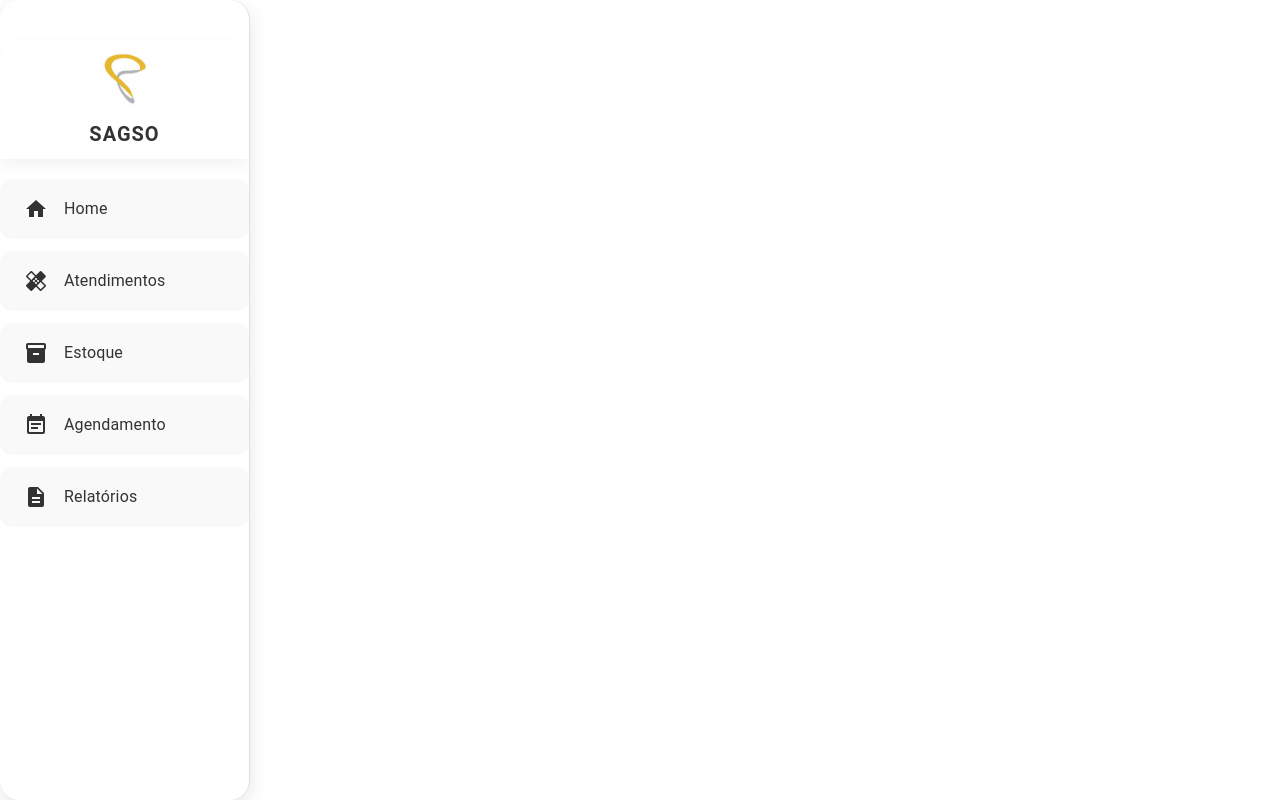
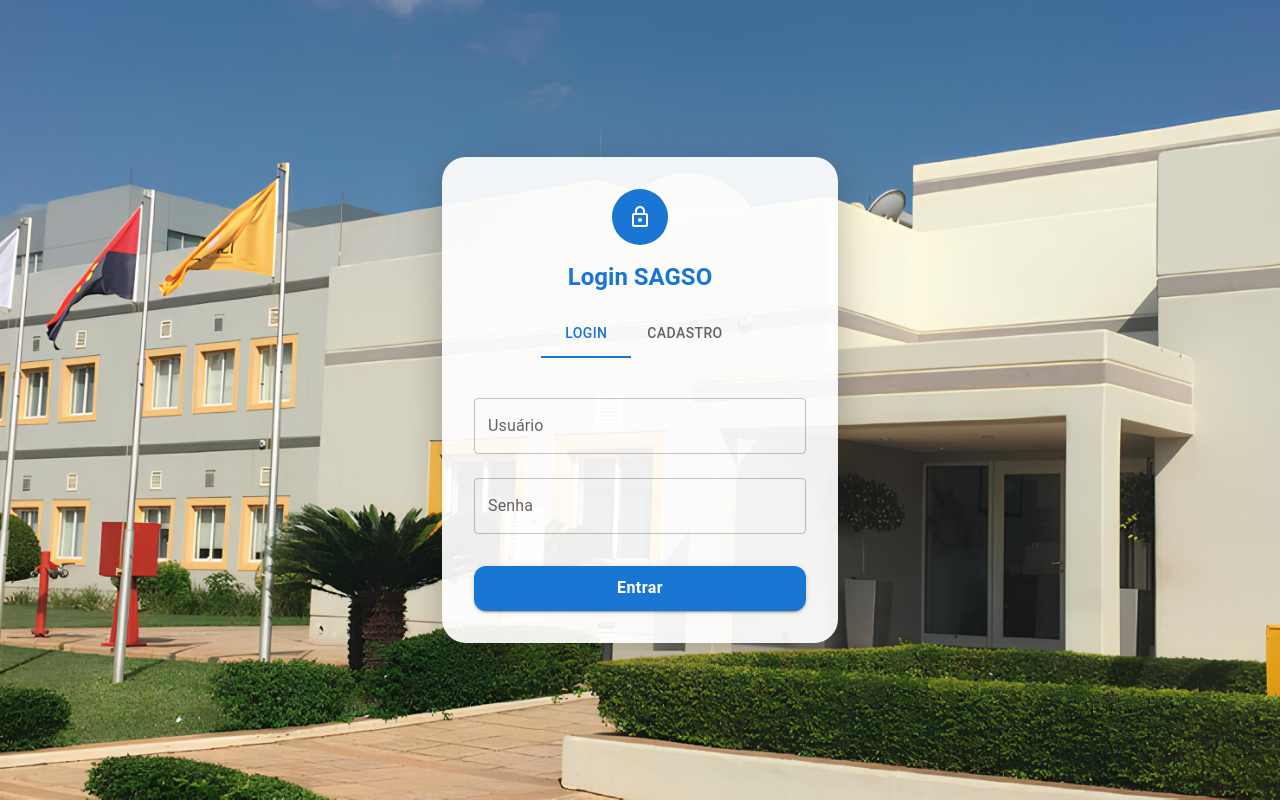
Before and after one commit to Pedro-cabinda/SAGSO, a React (Create React App) app: page /login in a window 1280 px wide. Built offline with nearby package versions, Linux system fonts and the light colour scheme.

Commit message:
melhorias e adicão do login

```diff
--- a/package.json
+++ b/package.json
@@ -10,6 +10,7 @@
     "chart.js": "^4.4.7",
     "cra-template": "1.2.0",
     "file-saver": "^2.0.5",
+    "framer-motion": "^12.7.3",
     "jspdf": "^3.0.1",
     "react": "^19.0.0",
     "react-chartjs-2": "^5.3.0",
--- a/src/App.js
+++ b/src/App.js
@@ -1,31 +1,32 @@
-// Arquivo App.js
-import React from 'react';
 import { BrowserRouter as Router, Routes, Route } from 'react-router-dom';
-import { Box, CssBaseline, Toolbar } from '@mui/material';
-import Sidebar from './componentes/SideBar';
+import LayoutPadrao from './componentes/LayoutPadrao';
 import Home from './paginas/Home';
-import Atendimento from './paginas/Atendimento';
+import Atendimentos from './paginas/Atendimento';
 import Estoque from './paginas/Estoque';
 import Agendamento from './paginas/Agendamento';
+import Relatorios from './paginas/Relatorios';
+import Login from './paginas/Login';
+import RotaPrivada from './componentes/RotaPrivada'; // importar aqui
 
-const App = () => {
+function App() {
   return (
     <Router>
-      <Box sx={{ display: 'flex' }}>
-        <CssBaseline />
-        <Sidebar />
-        <Box component="main" sx={{ flexGrow: 1, bgcolor: 'background.default', p: 3 }}>
-          <Toolbar />
-          <Routes>
+      <Routes>
+        <Route path="/login" element={<Login />} />
+
+        {/* Rota protegida */}
+        <Route element={<RotaPrivada />}>
+          <Route element={<LayoutPadrao />}>
             <Route path="/" element={<Home />} />
-            <Route path="/atendimentos" element={<Atendimento />} />
+            <Route path="/atendimentos" element={<Atendimentos />} />
             <Route path="/estoque" element={<Estoque />} />
             <Route path="/agendamento" element={<Agendamento />} />
-          </Routes>
-        </Box>
-      </Box>
+            <Route path="/relatorios" element={<Relatorios />} />
+          </Route>
+        </Route>
+      </Routes>
     </Router>
   );
-};
+}
 
 export default App;
--- /dev/null
+++ b/src/componentes/LayoutPadrao.js
@@ -0,0 +1,17 @@
+// src/components/LayoutPadrao.jsx
+import React from 'react';
+import Sidebar from './SideBar';
+import { Outlet } from 'react-router-dom';
+
+const LayoutPadrao = () => {
+  return (
+    <div style={{ display: 'flex', minHeight: '100vh' }}>
+      <Sidebar />
+      <div style={{ flexGrow: 1, padding: '24px' }}>
+        <Outlet />
+      </div>
+    </div>
+  );
+};
+
+export default LayoutPadrao;
--- /dev/null
+++ b/src/componentes/RotaPrivada.js
@@ -0,0 +1,11 @@
+// src/componentes/RotaPrivada.jsx
+import React from 'react';
+import { Navigate, Outlet } from 'react-router-dom';
+
+const RotaPrivada = () => {
+  const usuarioAutenticado = localStorage.getItem('token'); // ou verifique outro dado
+
+  return usuarioAutenticado ? <Outlet /> : <Navigate to="/login" replace />;
+};
+
+export default RotaPrivada;
--- a/src/paginas/Home.js
+++ b/src/paginas/Home.js
@@ -1,6 +1,7 @@
 import React, { useState } from 'react';
-import { Container, Typography, Box, Grid, Paper, Button, Snackbar, IconButton, Badge, Tooltip, Drawer, List, ListItem, ListItemText, Divider } from '@mui/material';
+import { Container, Typography, Box, Grid, Paper, Button, Snackbar, IconButton, Badge, Tooltip, Drawer, List, ListItem, ListItemText, Divider, Avatar } from '@mui/material';
 import { Bar, Pie, Line } from 'react-chartjs-2';
+import { useNavigate } from 'react-router-dom'; // Importar o useNavigate
 import { Chart as ChartJS, CategoryScale, LinearScale, BarElement, LineElement, Title, Tooltip as ChartTooltip, Legend, ArcElement, PointElement } from 'chart.js';
 import { Assessment, PendingActions, TrendingDown, Close, Notifications, Delete, CheckCircle } from '@mui/icons-material';
 import { jsPDF } from 'jspdf';
@@ -17,6 +18,7 @@ const Dashboard = () => {
   ]);
   const [notificacao, setNotificacao] = useState(false);
   const [drawerOpen, setDrawerOpen] = useState(false);
+  const navigate = useNavigate(); // Usar o useNavigate
 
   const handleExcluirNotificacao = (index) => {
     setAlertasExames((prev) => prev.filter((_, i) => i !== index));
@@ -36,8 +38,22 @@ const Dashboard = () => {
     doc.save('relatorio.pdf');
   };
 
+  const handleLogout = () => {
+    // Aqui você pode limpar o token/sessão se necessário
+    navigate('/login'); // Redireciona para a página de login
+  };
+
   return (
     <Container>
+      <Box sx={{ display: 'flex', justifyContent: 'end', mt: 2, mb: 2 }}>
+        <Tooltip title="Perfil">
+          <IconButton>
+            <Avatar alt="Foto do Usuário" src="/path/to/profile.jpg" />
+          </IconButton>
+        </Tooltip>
+        <Button onClick={handleLogout} variant="outlined" sx={{ marginLeft: 2 }}>Logout</Button> {/* Botão de Logout */}
+      </Box>
+
       <Box sx={{ display: 'flex', justifyContent: 'end', mt: 2, mb: 2 }}>
         <Tooltip title="Alertas de Exames">
           <IconButton onClick={() => setDrawerOpen(true)}>
--- /dev/null
+++ b/src/paginas/Login.js
@@ -0,0 +1,220 @@
+import React, { useState } from 'react';
+import {
+  Container,
+  Box,
+  TextField,
+  Button,
+  Typography,
+  Paper,
+  Avatar,
+  Snackbar,
+  IconButton,
+  Tabs,
+  Tab,
+  CircularProgress,
+  useTheme,
+  useMediaQuery
+} from '@mui/material';
+import LockOutlinedIcon from '@mui/icons-material/LockOutlined';
+import CloseIcon from '@mui/icons-material/Close';
+import { motion } from 'framer-motion';
+import { Navigate, useNavigate } from 'react-router-dom';
+
+
+
+const MotionPaper = motion(Paper);
+const MotionAvatar = motion(Avatar);
+const MotionTypography = motion(Typography);
+const MotionButton = motion(Button);
+
+const Login = () => {
+  const [tab, setTab] = useState(0);
+  const [usuario, setUsuario] = useState('');
+  const [senha, setSenha] = useState('');
+  const [nome, setNome] = useState('');
+  const [confSenha, setConfSenha] = useState('');
+  const [notificacao, setNotificacao] = useState(false);
+  const [loading, setLoading] = useState(false);
+  const theme = useTheme();
+  const darkMode = theme.palette.mode === 'dark';
+  const isMobile = useMediaQuery(theme.breakpoints.down('sm'));
+  const [mensagemNotificacao, setMensagemNotificacao] = useState('');
+  const navigate = useNavigate(); // Aqui é onde o navigate é definido
+
+
+  const handleLogin = (e) => {
+    e.preventDefault();
+    if (usuario === '' || senha === '') {
+      setMensagemNotificacao('Preencha todos os campos!');
+      setNotificacao(true);
+    } else {
+      setLoading(true);
+      setTimeout(() => {
+        if (usuario === 'admin' && senha === '1234') {
+          localStorage.setItem('token', 'usuarioAutenticado'); // ← ADICIONAR ESTA LINHA
+          navigate('/'); // ← troque para apenas /
+        }
+         else {
+          setMensagemNotificacao('Usuário ou senha inválidos!');
+          setNotificacao(true);
+        }
+        setLoading(false);
+      }, 2000);
+    }
+  };
+
+
+
+  const handleRegister = (e) => {
+    e.preventDefault();
+    if (nome === '' || usuario === '' || senha === '' || confSenha === '') {
+      setNotificacao(true);
+    } else if (senha !== confSenha) {
+      alert('As senhas não coincidem');
+    } else {
+      setLoading(true);
+      setTimeout(() => {
+        console.log('Registrado:', { nome, usuario, senha });
+        setLoading(false);
+      }, 2000);
+    }
+  };
+
+  return (
+    <Box
+      sx={{
+        height: '100vh',
+        backgroundImage: `url('/imagens/fundo.jpeg')`,
+        backgroundSize: 'cover',
+        backgroundPosition: 'center',
+        backgroundRepeat: 'no-repeat',
+        display: 'flex',
+        justifyContent: 'center',
+        alignItems: 'center',
+        px: 2,
+        backdropFilter: 'blur(3px)',
+      }}
+    >
+      <Container maxWidth="xs">
+        <MotionPaper
+          elevation={10}
+          initial={{ y: 80, opacity: 0 }}
+          animate={{ y: 0, opacity: 1 }}
+          transition={{ duration: 0.6, ease: 'easeOut' }}
+          sx={{
+            p: 4,
+            borderRadius: 6,
+            textAlign: 'center',
+            backgroundColor: darkMode ? '#1e1e1e' : 'rgba(255,255,255,0.92)',
+            boxShadow: '0 12px 36px rgba(0, 0, 0, 0.25)',
+            transition: 'all 0.3s ease-in-out',
+          }}
+        >
+
+          <MotionAvatar
+            sx={{ m: '0 auto', bgcolor: 'primary.main', width: 56, height: 56 }}
+            initial={{ scale: 0 }}
+            animate={{ scale: 1 }}
+            transition={{ delay: 0.2, type: 'spring', stiffness: 300 }}
+          >
+            <LockOutlinedIcon fontSize="medium" />
+          </MotionAvatar>
+
+          <MotionTypography
+            variant="h5"
+            fontWeight="bold"
+            color="primary"
+            mt={2}
+            mb={2}
+            initial={{ opacity: 0 }}
+            animate={{ opacity: 1 }}
+            transition={{ delay: 0.3 }}
+          >
+            {tab === 0 ? 'Login SAGSO' : 'Cadastro'}
+          </MotionTypography>
+
+          <Tabs
+            value={tab}
+            onChange={(e, newValue) => setTab(newValue)}
+            centered={!isMobile}
+            variant={isMobile ? 'fullWidth' : 'standard'}
+            sx={{ mb: 3 }}
+          >
+            <Tab label="Login" />
+            <Tab label="Cadastro" />
+          </Tabs>
+
+          <Box component="form" onSubmit={tab === 0 ? handleLogin : handleRegister}>
+            {tab === 1 && (
+              <TextField
+                fullWidth
+                margin="normal"
+                label="Nome Completo"
+                value={nome}
+                onChange={(e) => setNome(e.target.value)}
+              />
+            )}
+            <TextField
+              fullWidth
+              margin="normal"
+              label="Usuário"
+              value={usuario}
+              onChange={(e) => setUsuario(e.target.value)}
+            />
+            <TextField
+              fullWidth
+              margin="normal"
+              label="Senha"
+              type="password"
+              value={senha}
+              onChange={(e) => setSenha(e.target.value)}
+            />
+            {tab === 1 && (
+              <TextField
+                fullWidth
+                margin="normal"
+                label="Confirmar Senha"
+                type="password"
+                value={confSenha}
+                onChange={(e) => setConfSenha(e.target.value)}
+              />
+            )}
+            <MotionButton
+              whileTap={{ scale: 0.98 }}
+              whileHover={{ scale: 1.02 }}
+              type="submit"
+              fullWidth
+              variant="contained"
+              sx={{
+                mt: 3,
+                height: 45,
+                fontWeight: 'bold',
+                borderRadius: '12px',
+                textTransform: 'none',
+                fontSize: '1rem',
+              }}
+              disabled={loading}
+            >
+              {loading ? <CircularProgress size={24} color="inherit" /> : tab === 0 ? 'Entrar' : 'Cadastrar'}
+            </MotionButton>
+          </Box>
+        </MotionPaper>
+
+        <Snackbar
+      open={notificacao}
+       autoHideDuration={3000}
+        onClose={() => setNotificacao(false)}
+        message={mensagemNotificacao}
+          action={
+          <IconButton size="small" onClick={() => setNotificacao(false)}>
+         <CloseIcon fontSize="small" />
+      </IconButton>
+     }
+      />
+
+      </Container>
+    </Box>
+  );
+};
+
+export default Login;
```
Also changed, not shown: public/imagens/fundo.jpeg (added), 1 other file (tests, documents, lock files or other folders).
